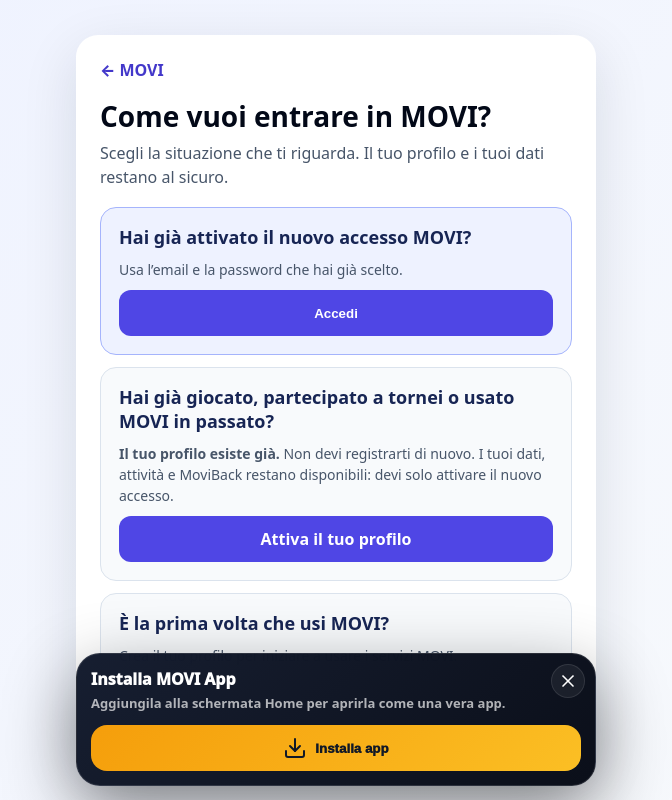
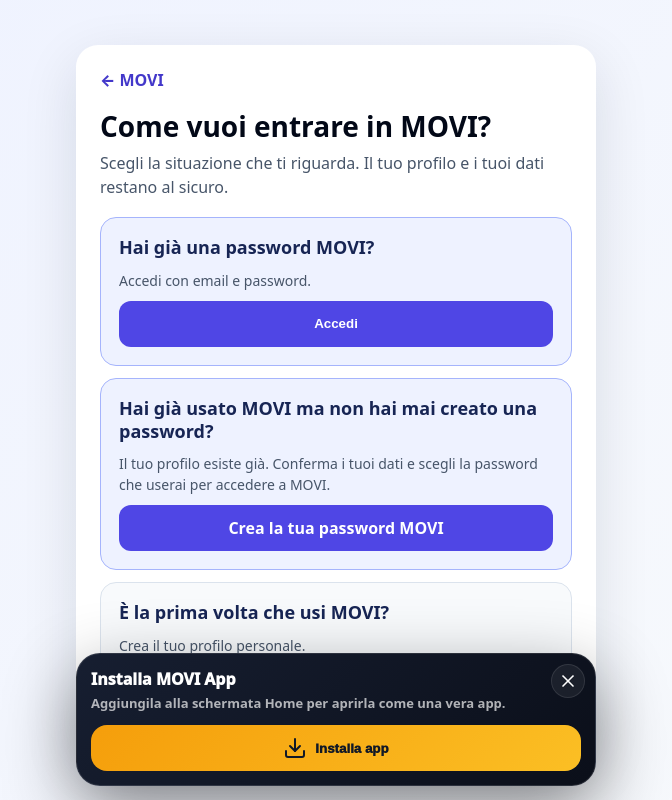
Before and after one commit to movipadel/tornei-app, a Next.js app: page /accedi in a window 1280 px wide. Shown: the whole page, without its empty margins (304-976 px from the left). Built offline with nearby package versions, Linux system fonts and the light colour scheme.

Commit message:
fix: clarify MOVI legacy access flow

```diff
--- a/src/components/LegacyProfileActivation.tsx
+++ b/src/components/LegacyProfileActivation.tsx
@@ -45,8 +45,8 @@ export default function LegacyProfileActivation() {
   return <main style={page}><section style={card}>
     <Link href="/accedi" style={back}>← Torna all’accesso</Link>
     {state === "lookup" && <>
-      <h1 style={title}>Attiva il mio profilo</h1>
-      <p style={copy}><strong>Il tuo profilo esiste già.</strong> Non devi registrarti di nuovo. I tuoi dati, attività e MoviBack restano disponibili: devi solo attivare il nuovo accesso.</p>
+      <h1 style={title}>Crea la tua password MOVI</h1>
+      <p style={copy}><strong>Il tuo profilo esiste già.</strong> Non devi registrarti di nuovo. Conferma i tuoi dati e scegli la password che userai per accedere a MOVI.</p>
       <form onSubmit={lookup} style={grid}>
         <Field label="Nome e cognome" value={form.full_name} autoComplete="name" onChange={(full_name) => setForm({ ...form, full_name })} />
         <Field label="Numero di telefono" value={form.phone} autoComplete="tel" inputMode="tel" onChange={(phone) => setForm({ ...form, phone })} />
--- a/src/components/MoviAuthForm.tsx
+++ b/src/components/MoviAuthForm.tsx
@@ -137,18 +137,18 @@ export default function MoviAuthForm({ mode, entryFirst = false }: { mode: Mode;
       <p style={copyStyle}>Scegli la situazione che ti riguarda. Il tuo profilo e i tuoi dati restano al sicuro.</p>
       <div style={entryGridStyle}>
         <section style={entryPrimaryStyle}>
-          <h2 style={entryHeadingStyle}>Hai già attivato il nuovo accesso MOVI?</h2>
-          <p style={entryCopyStyle}>Usa l’email e la password che hai già scelto.</p>
+          <h2 style={entryHeadingStyle}>Hai già una password MOVI?</h2>
+          <p style={entryCopyStyle}>Accedi con email e password.</p>
           <button type="button" style={buttonStyle} onClick={() => setLoginChosen(true)}>Accedi</button>
         </section>
-        <section style={entryCardStyle}>
-          <h2 style={entryHeadingStyle}>Hai già giocato, partecipato a tornei o usato MOVI in passato?</h2>
-          <p style={entryCopyStyle}><strong>Il tuo profilo esiste già.</strong> Non devi registrarti di nuovo. I tuoi dati, attività e MoviBack restano disponibili: devi solo attivare il nuovo accesso.</p>
-          <Link href="/attiva-account" style={entryLinkStyle}>Attiva il tuo profilo</Link>
+        <section style={entryPrimaryStyle}>
+          <h2 style={entryHeadingStyle}>Hai già usato MOVI ma non hai mai creato una password?</h2>
+          <p style={entryCopyStyle}>Il tuo profilo esiste già. Conferma i tuoi dati e scegli la password che userai per accedere a MOVI.</p>
+          <Link href="/attiva-account" style={entryLinkStyle}>Crea la tua password MOVI</Link>
         </section>
         <section style={entryCardStyle}>
           <h2 style={entryHeadingStyle}>È la prima volta che usi MOVI?</h2>
-          <p style={entryCopyStyle}>Crea il tuo profilo per iniziare a usare i servizi MOVI.</p>
+          <p style={entryCopyStyle}>Crea il tuo profilo personale.</p>
           <Link href="/registrati" style={entryLinkSecondaryStyle}>Crea un nuovo profilo</Link>
         </section>
       </div>
@@ -293,6 +293,6 @@ const entryCardStyle: React.CSSProperties = { display: "grid", gap: 10, padding:
 const entryPrimaryStyle: React.CSSProperties = { ...entryCardStyle, borderColor: "#a5b4fc", background: "#eef2ff" };
 const entryHeadingStyle: React.CSSProperties = { margin: 0, color: "#172554", fontSize: 18, lineHeight: 1.3 };
 const entryCopyStyle: React.CSSProperties = { margin: 0, color: "#475569", fontSize: 14, lineHeight: 1.5 };
-const entryLinkStyle: React.CSSProperties = { ...linkButtonStyle, width: "100%", boxSizing: "border-box" };
+const entryLinkStyle: React.CSSProperties = { ...linkButtonStyle, width: "100%", boxSizing: "border-box", padding: "10px 8px", textAlign: "center", lineHeight: 1.25 };
 const entryLinkSecondaryStyle: React.CSSProperties = { ...entryLinkStyle, background: "white", color: "#4338ca", border: "1px solid #c7d2fe" };
 const plainButtonStyle: React.CSSProperties = { minHeight: 44, border: 0, padding: 0, background: "transparent", color: "#4338ca", font: "inherit", fontWeight: 800, textAlign: "left", cursor: "pointer" };
```
Also changed, not shown: 1 other file (tests, documents, lock files or other folders).
